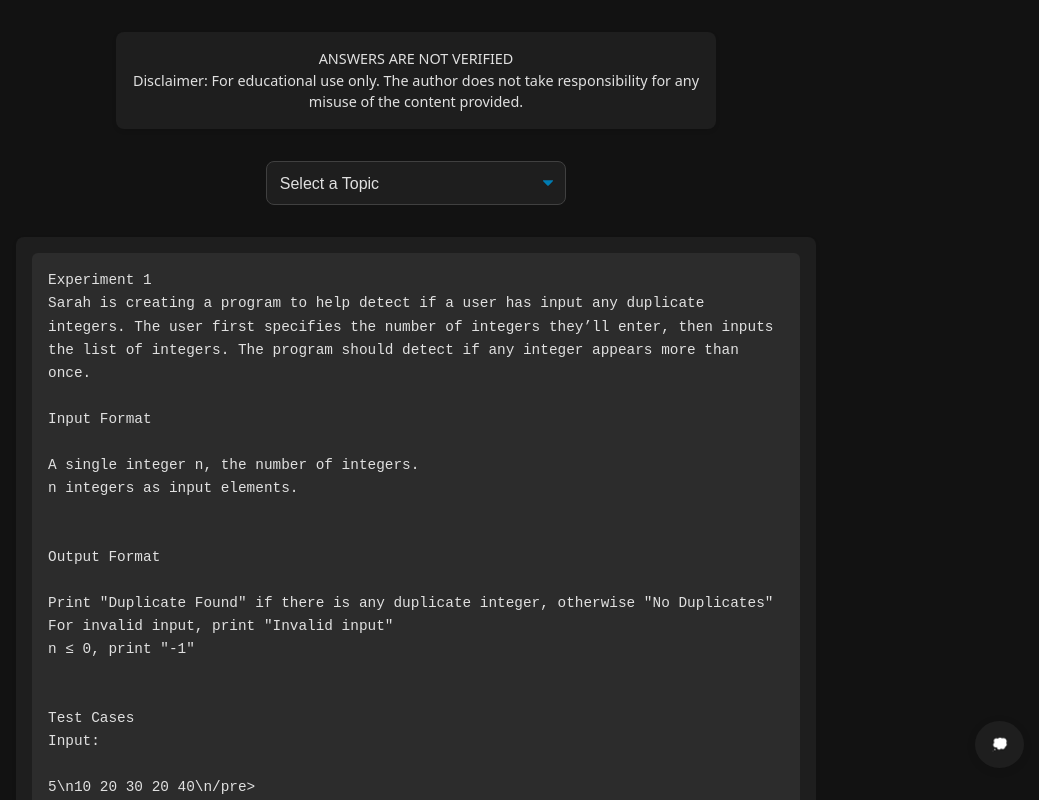
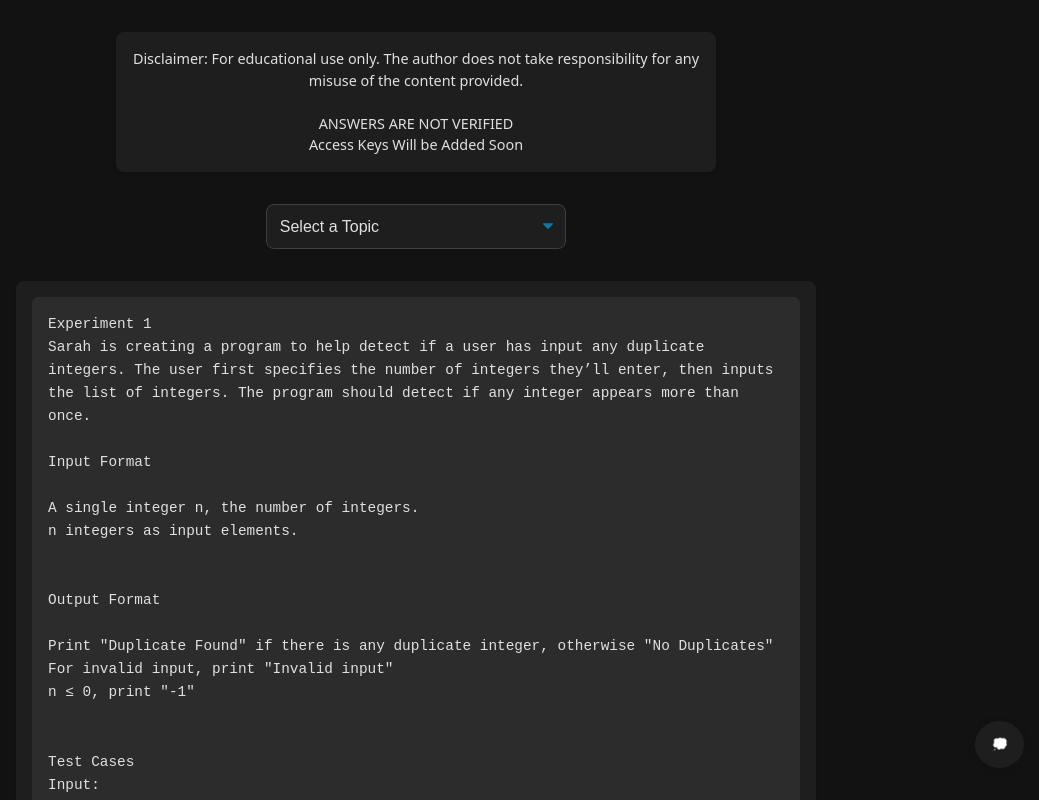
Before and after one commit to RAN-GAN/sem2, a plain HTML site: page index.html in a window 1280 px wide. Shown: the top 800 px of the page, without its empty margins (224-1263 px from the left). Drawn offline with nearby package versions, Linux system fonts and the light colour scheme.

Commit message:
Small changes

```diff
--- a/index.html
+++ b/index.html
@@ -378,9 +378,10 @@
   <body>
     <!-- <button class="theme-toggle" id="themeToggle">🌙</button> -->
     <div class="disclaimer">
-      ANSWERS ARE NOT VERIFIED<br>
       Disclaimer: For educational use only. The author does not take
       responsibility for any misuse of the content provided.
+      <br />
+      <br />ANSWERS ARE NOT VERIFIED <br />Access Keys Will be Added Soon
     </div>
 
     <p><b>By RANGANDALE</b></p>
```
